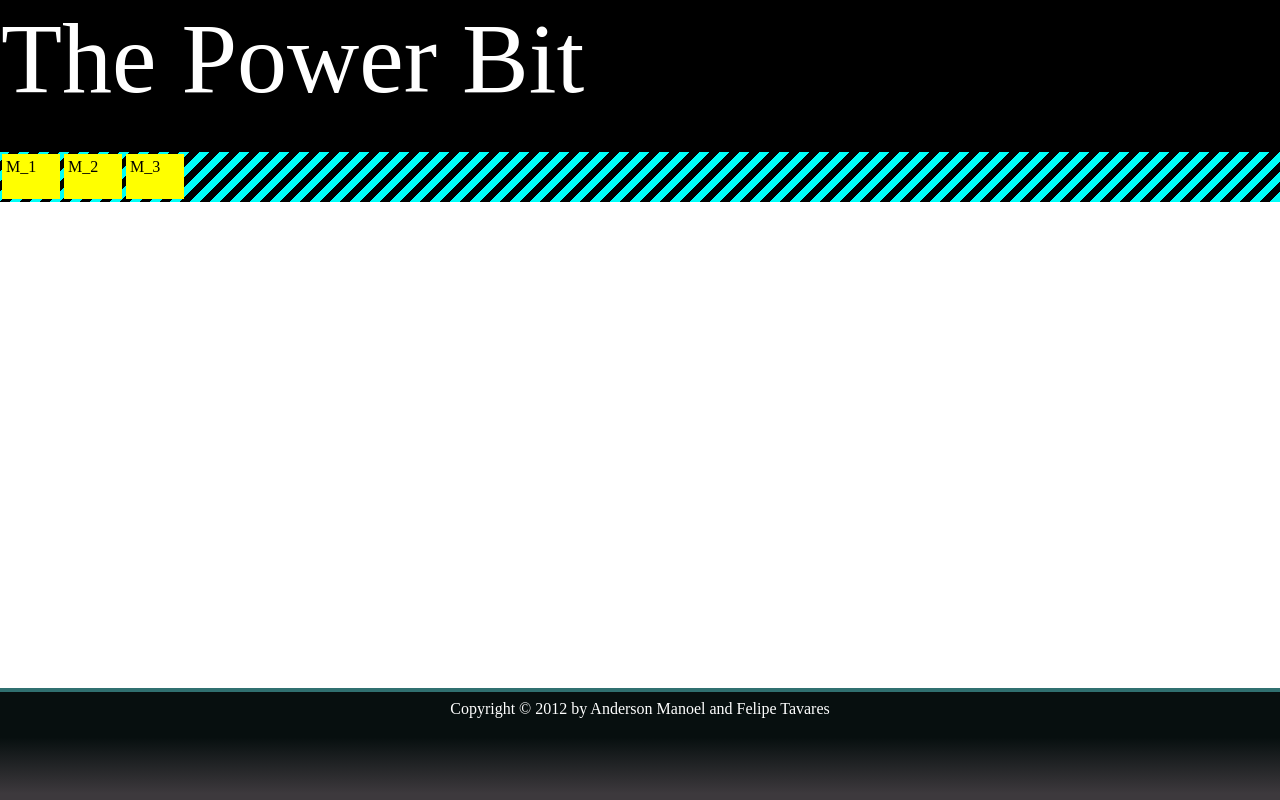
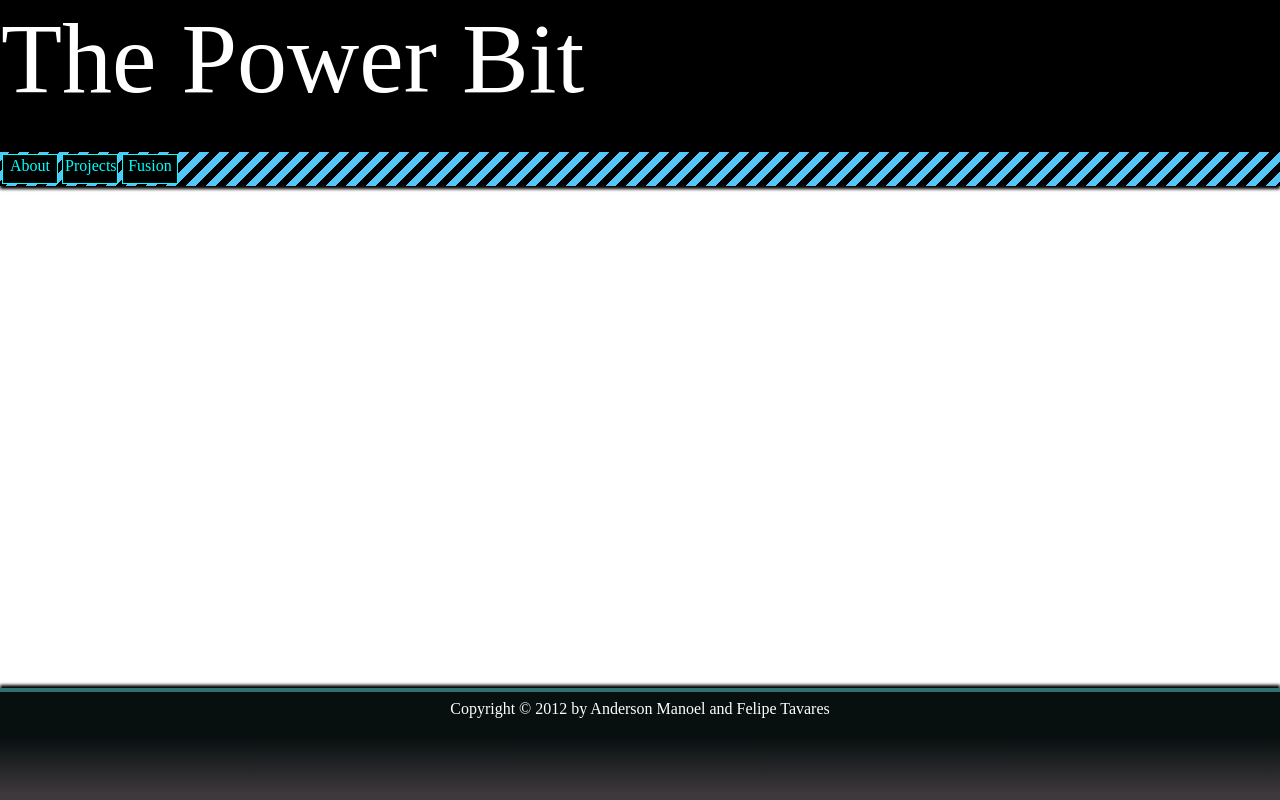
Before and after one commit to felipetavares/website, a PHP site: page / in a window 1280 px wide. Run offline with PHP 8.4, Linux system fonts and the light colour scheme; some libraries are stand-ins or nearby versions.

Commit message:
Design gráfico do menu completo

```diff
--- a/css/menu.css
+++ b/css/menu.css
@@ -1,19 +1,23 @@
 .menubar {
-	height: 50px;
+	height: 34px;
 	background: black;
 	background-image: url(../images/ui/menu.png);
+	box-shadow: 0px 3px 3px black;
 }
 
 .menuitem {
 	float: left;
-	height: 37px;
+	height: 24px;
 	margin: 2px;
-	background: yellow;
-	padding: 4px;
+	background: black;
+	border: 1px solid #00ffff;
+	padding: 2px;
 	cursor: pointer;
 	overflow: hidden;
 	display: relative;
 	width: 50px;
+	color: #00ffff;
+	text-align: center;
 }
 
 .menudrop {
@@ -24,24 +28,26 @@
 .menudropitem {
 	float: right;
 	display: absolute;
-	height: 34px;
+	height: 16px;
 	padding: 2px;
 
 	margin-right: 4px;
 
 	border: 1px solid #00ffff;
 	background: black;
+	color: #00ff
 }
 
 .menudropitem:hover {
-	background: green;
+	background: #3496c7;
 }
 
 .menuitem:hover {
-	background: red;
+	background: #003030;
 }
 
 .footer {
+	box-shadow: 0px -3px 3px black;
 	position: absolute;
 	bottom: 0;
 	height: 100px;
--- a/index.html
+++ b/index.html
@@ -20,29 +20,26 @@
 			</div>
 			<div class="menubar">
 				<div class="menuitem">
-					M_1
+					About
 				</div>
 				<div class="menuitem">
 					<div style="float: left">
-						M_2
+						Projects
 					</div>
 					<div class="menudrop">
 						<div class="menudropitem">
-							M_2_1
+							Matrix
 						</div>
 						<div class="menudropitem">
-							M_2_2
+							Drill
 						</div>
 						<div class="menudropitem">
-							M_2_3
-						</div>
-						<div class="menudropitem">
-							M_2_4
+							TV - Arduino - Games
 						</div>
 					</div>
 				</div>
 				<div class="menuitem">
-					M_3
+					Fusion
 				</div>
 			</div>
 			<div class="footer">
```
Also changed, not shown: images/ui/menu.png, 1 other file.
